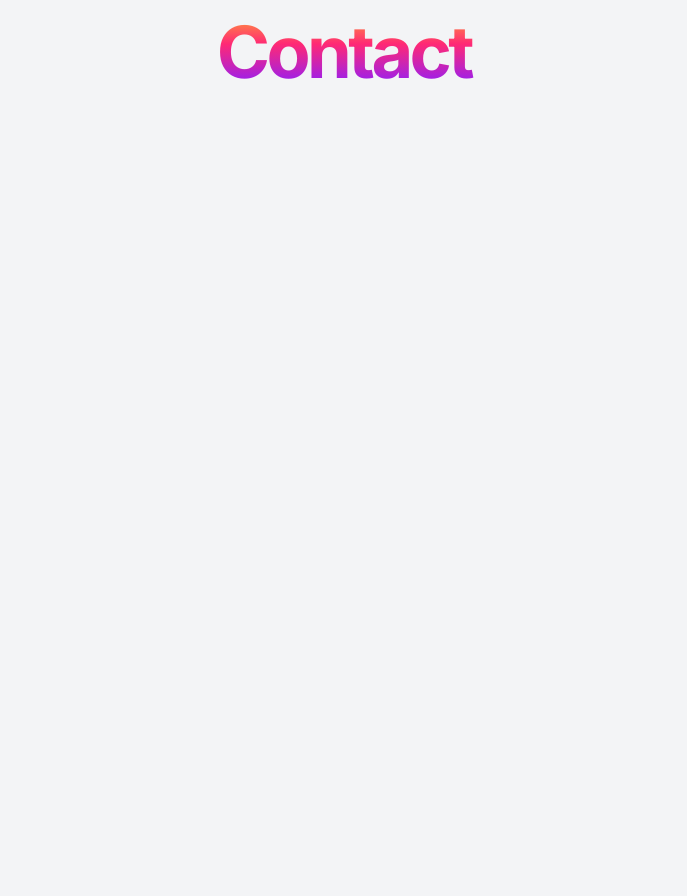
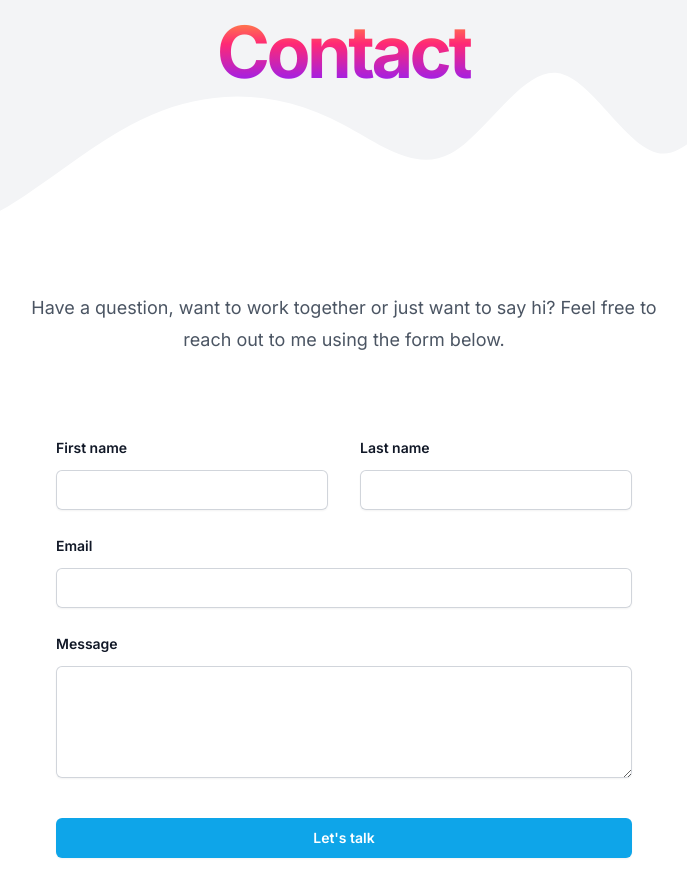
Before and after one commit to chrisg06/porfolio-website, a Next.js app: page /contact in a window 1280 px wide. Shown: the whole page, without its empty margins (296-983 px from the left). Before the commit the page ends 800 px from the top, so only its background shows below. Built offline with nearby package versions, Linux system fonts and the light colour scheme.

Commit message:
contact page template

```diff
--- a/package.json
+++ b/package.json
@@ -11,6 +11,7 @@
   "dependencies": {
     "@headlessui/react": "^2.1.3",
     "@heroicons/react": "^2.1.5",
+    "@tailwindcss/forms": "^0.5.7",
     "@tsparticles/engine": "^3.5.0",
     "@tsparticles/react": "^3.0.0",
     "@tsparticles/slim": "^3.5.0",
--- a/src/app/contact/page.tsx
+++ b/src/app/contact/page.tsx
@@ -1,10 +1,108 @@
+"use client";
+
 import HeroTitle from "@/components/heroTitle";
 
 export default function ContactPage() {
   return (
-    <section id="contact" className="min-h-screen">
+    <section id="contact" className="min-h-screen bg-white w-full">
+      <div className="relative">
+        <svg xmlns="http://www.w3.org/2000/svg" viewBox="0 0 1440 320">
+          <path
+            fill="#f3f4f6"
+            d="M0,64L20,64C40,64,80,64,120,106.7C160,149,200,235,240,266.7C280,299,320,277,360,250.7C400,224,440,192,480,170.7C520,149,560,139,600,138.7C640,139,680,149,720,170.7C760,192,800,224,840,202.7C880,181,920,107,960,112C1000,117,1040,203,1080,202.7C1120,203,1160,117,1200,112C1240,107,1280,181,1320,192C1360,203,1400,149,1420,122.7L1440,96L1440,0L1420,0C1400,0,1360,0,1320,0C1280,0,1240,0,1200,0C1160,0,1120,0,1080,0C1040,0,1000,0,960,0C920,0,880,0,840,0C800,0,760,0,720,0C680,0,640,0,600,0C560,0,520,0,480,0C440,0,400,0,360,0C320,0,280,0,240,0C200,0,160,0,120,0C80,0,40,0,20,0L0,0Z"
+            transform="translate(0 -30)"></path>
+        </svg>
+        <div className="absolute top-0 left-1/2 tranform -translate-x-1/2">
+          <HeroTitle title="Contact" />
+        </div>
+      </div>
 
-    <HeroTitle title="Contact" />
+      <div className="isolate px-6 pb-10 lg:px-8">
+        <div className="mx-auto max-w-2xl text-center">
+          <p className="mt-2 text-lg leading-8 text-gray-600">
+            Have a question, want to work together or just want to say hi? Feel
+            free to reach out to me using the form below.
+          </p>
+        </div>
+        <form
+          action="#"
+          method="POST"
+          className="mx-auto mt-16 max-w-xl sm:mt-20">
+          <div className="grid grid-cols-1 gap-x-8 gap-y-6 sm:grid-cols-2">
+            <div>
+              <label
+                htmlFor="first-name"
+                className="block text-sm font-semibold leading-6 text-gray-900">
+                First name
+              </label>
+              <div className="mt-2.5">
+                <input
+                  id="first-name"
+                  name="first-name"
+                  type="text"
+                  autoComplete="given-name"
+                  className="block w-full rounded-md border-0 px-3.5 py-2 text-gray-900 shadow-sm ring-1 ring-inset ring-gray-300 placeholder:text-gray-400 focus:ring-2 focus:ring-inset focus:ring-sky-500 sm:text-sm sm:leading-6"
+                />
+              </div>
+            </div>
+            <div>
+              <label
+                htmlFor="last-name"
+                className="block text-sm font-semibold leading-6 text-gray-900">
+                Last name
+              </label>
+              <div className="mt-2.5">
+                <input
+                  id="last-name"
+                  name="last-name"
+                  type="text"
+                  autoComplete="family-name"
+                  className="block w-full rounded-md border-0 px-3.5 py-2 text-gray-900 shadow-sm ring-1 ring-inset ring-gray-300 placeholder:text-gray-400 focus:ring-2 focus:ring-inset focus:ring-sky-500 sm:text-sm sm:leading-6"
+                />
+              </div>
+            </div>
+            <div className="sm:col-span-2">
+              <label
+                htmlFor="email"
+                className="block text-sm font-semibold leading-6 text-gray-900">
+                Email
+              </label>
+              <div className="mt-2.5">
+                <input
+                  id="email"
+                  name="email"
+                  type="email"
+                  autoComplete="email"
+                  className="block w-full rounded-md border-0 px-3.5 py-2 text-gray-900 shadow-sm ring-1 ring-inset ring-gray-300 placeholder:text-gray-400 focus:ring-2 focus:ring-inset focus:ring-sky-500 sm:text-sm sm:leading-6"
+                />
+              </div>
+            </div>
+            <div className="sm:col-span-2">
+              <label
+                htmlFor="message"
+                className="block text-sm font-semibold leading-6 text-gray-900">
+                Message
+              </label>
+              <div className="mt-2.5">
+                <textarea
+                  id="message"
+                  name="message"
+                  rows={4}
+                  className="block w-full rounded-md border-0 px-3.5 py-2 text-gray-900 shadow-sm ring-1 ring-inset ring-gray-300 placeholder:text-gray-400 focus:ring-2 focus:ring-inset focus:ring-sky-500 sm:text-sm sm:leading-6"
+                  defaultValue={""}
+                />
+              </div>
+            </div>
+          </div>
+          <div className="mt-10">
+            <button
+              type="submit"
+              className="block w-full rounded-md bg-sky-500 px-3.5 py-2.5 text-center text-sm font-semibold text-white shadow-sm hover:bg-sky-400 focus-visible:outline focus-visible:outline-2 focus-visible:outline-offset-2 focus-visible:outline-sky-400">
+              Let's talk
+            </button>
+          </div>
+        </form>
+      </div>
     </section>
   );
 }
--- a/tailwind.config.ts
+++ b/tailwind.config.ts
@@ -4,10 +4,10 @@ import type { Config } from "tailwindcss"
 const config = {
   darkMode: ["class"],
   content: [
-    './pages/**/*.{ts,tsx}',
-    './components/**/*.{ts,tsx}',
-    './app/**/*.{ts,tsx}',
-    './src/**/*.{ts,tsx}',
+    "./pages/**/*.{ts,tsx}",
+    "./components/**/*.{ts,tsx}",
+    "./app/**/*.{ts,tsx}",
+    "./src/**/*.{ts,tsx}",
   ],
   prefix: "",
   theme: {
@@ -31,7 +31,7 @@ const config = {
         grid: {
           "0%": { transform: "translateY(-50%)" },
           "100%": { transform: "translateY(0)" },
-        }
+        },
       },
       animation: {
         grid: "grid 15s linear infinite",
@@ -40,7 +40,7 @@ const config = {
       },
     },
   },
-  plugins: [require("tailwindcss-animate")],
-} satisfies Config
+  plugins: [require("tailwindcss-animate"), require("@tailwindcss/forms")],
+} satisfies Config;
 
 export default config
```
Also changed, not shown: 1 other file (tests, documents, lock files or other folders).
